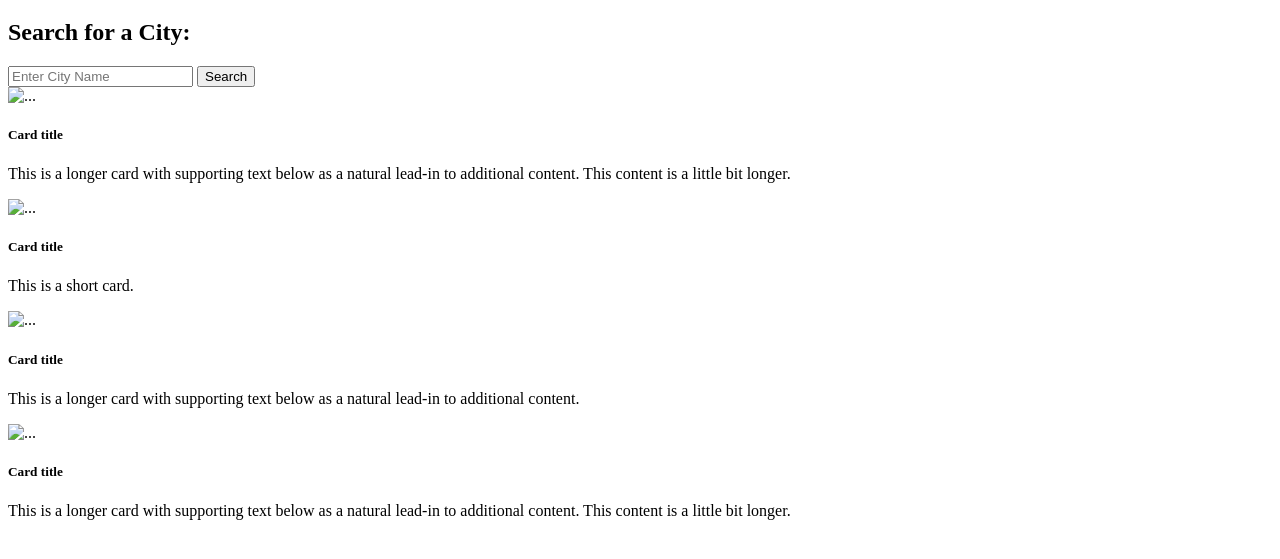
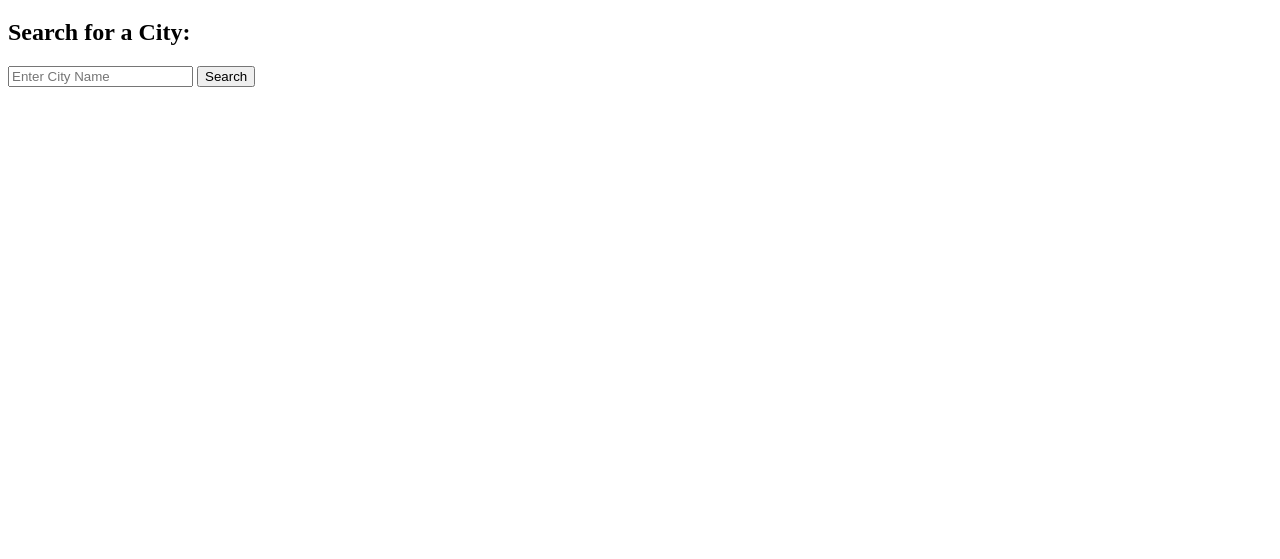
Before and after one commit to Sarkissian321/weather-app, a plain HTML site: page index.html in a window 1280 px wide. Shown: the part 61-620 px from the top of the page. Drawn offline with Linux system fonts and the light colour scheme.

Commit message:
modified html

```diff
--- a/assets/js/script.js
+++ b/assets/js/script.js
@@ -0,0 +1,5 @@
+
+function createWeatherCard(cityName, weatherData) {
+    const weatherCardsDiv = document.querySelector('.weather-cards');
+    const card = document.createElement('div');
+}
--- a/index.html
+++ b/index.html
@@ -3,58 +3,23 @@
 <head>
     <meta charset="UTF-8">
     <meta name="viewport" content="width=device-width, initial-scale=1.0">
-    <title>Weather app</title>
-    <link rel="stylesheet" href="./assets/css/style.css"/>
-
+    <title>Weather Dashboard</title>
+    <link rel="stylesheet" href="./assets/css/style.css">
 </head>
 <body>
-    <h1 id="header">Weather Dashboard</h1>
-    <div>
-        <h2>Search for a City:</h2>
-        <input placeholder="Enter City Name"/>
-        <button>Search</button>
+    <header>
+        <h1 id="header">Weather Dashboard</h1>
+    </header>
+    <main>
+        <div class="search">
+            <h2>Search for a City:</h2>
+            <input id="city-input" placeholder="Enter City Name"/>
+            <button id="search-btn">Search</button>
+        </div>
 
-    </div>
-    <container>
-    <div class="row row-cols-1 row-cols-md-3 g-4">
-        <div class="col">
-          <div class="card h-100">
-            <img src="..." class="card-img-top" alt="...">
-            <div class="card-body">
-              <h5 class="card-title">Card title</h5>
-              <p class="card-text">This is a longer card with supporting text below as a natural lead-in to additional content. This content is a little bit longer.</p>
-            </div>
-          </div>
+
         </div>
-        <div class="col">
-          <div class="card h-100">
-            <img src="..." class="card-img-top" alt="...">
-            <div class="card-body">
-              <h5 class="card-title">Card title</h5>
-              <p class="card-text">This is a short card.</p>
-            </div>
-          </div>
-        </div>
-        <div class="col">
-          <div class="card h-100">
-            <img src="..." class="card-img-top" alt="...">
-            <div class="card-body">
-              <h5 class="card-title">Card title</h5>
-              <p class="card-text">This is a longer card with supporting text below as a natural lead-in to additional content.</p>
-            </div>
-          </div>
-        </div>
-        <div class="col">
-          <div class="card h-100">
-            <img src="..." class="card-img-top" alt="...">
-            <div class="card-body">
-              <h5 class="card-title">Card title</h5>
-              <p class="card-text">This is a longer card with supporting text below as a natural lead-in to additional content. This content is a little bit longer.</p>
-            </div>
-          </div>
-        </div>
-      </div>
-    </container>
-
+    </main>
+    <script src="./assets/js/script.js"></script>
 </body>
 </html>
```
